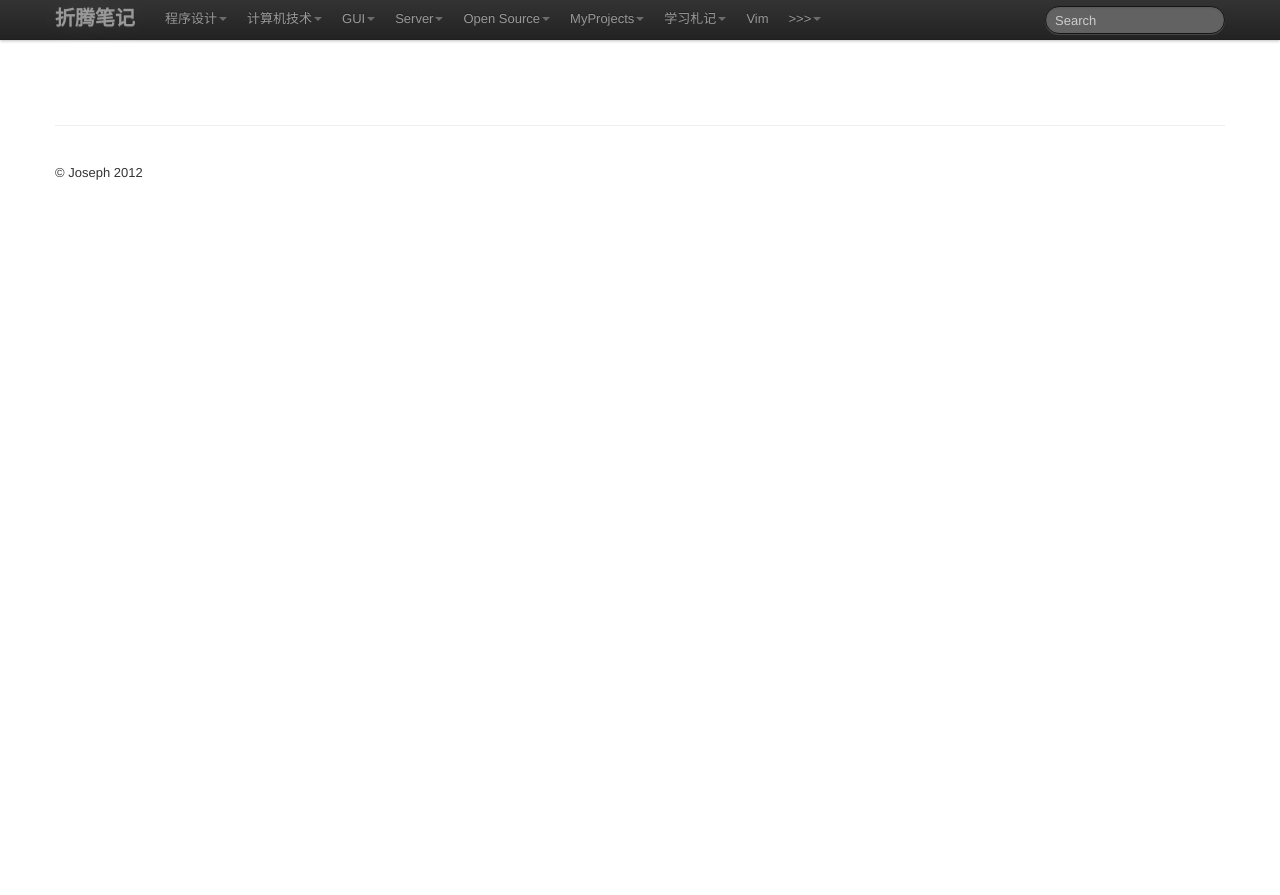
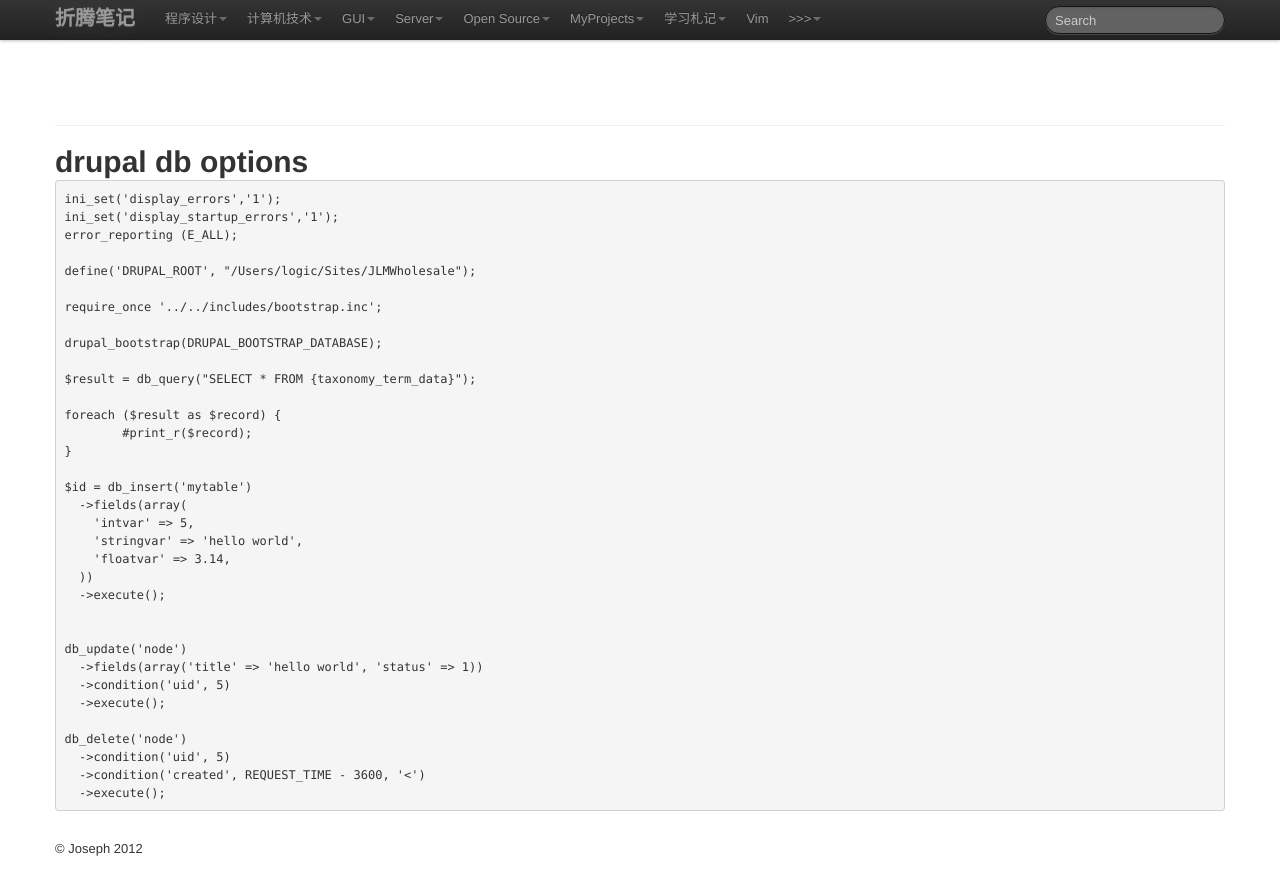
Before and after one commit to dholer/dholer.github.com, a Jekyll site: the page built from page/OpenSource/Framework/Drupal/index.md, in a window 1280 px wide. Shown: the top 895 px of the page. Built offline with Jekyll 4.4.1, drawn with Linux system fonts in a browser that asks for light colours.

Commit message:
add drupal7 db options

```diff
--- a/page/OpenSource/Framework/Drupal/index.md
+++ b/page/OpenSource/Framework/Drupal/index.md
@@ -2,3 +2,39 @@
 layout: page
 title:
 ---
+#drupal db options
+
+	ini_set('display_errors','1');
+	ini_set('display_startup_errors','1');
+	error_reporting (E_ALL);
+
+	define('DRUPAL_ROOT', "/Users/logic/Sites/JLMWholesale");
+
+	require_once '../../includes/bootstrap.inc';
+
+	drupal_bootstrap(DRUPAL_BOOTSTRAP_DATABASE);
+
+	$result = db_query("SELECT * FROM {taxonomy_term_data}");
+
+	foreach ($result as $record) {
+		#print_r($record);
+	}
+
+	$id = db_insert('mytable')
+	  ->fields(array(
+	    'intvar' => 5,
+	    'stringvar' => 'hello world',
+	    'floatvar' => 3.14,
+	  ))
+	  ->execute();
+
+
+	db_update('node')
+	  ->fields(array('title' => 'hello world', 'status' => 1))
+	  ->condition('uid', 5)
+	  ->execute();
+
+	db_delete('node')
+	  ->condition('uid', 5)
+	  ->condition('created', REQUEST_TIME - 3600, '<')
+	  ->execute();
```
